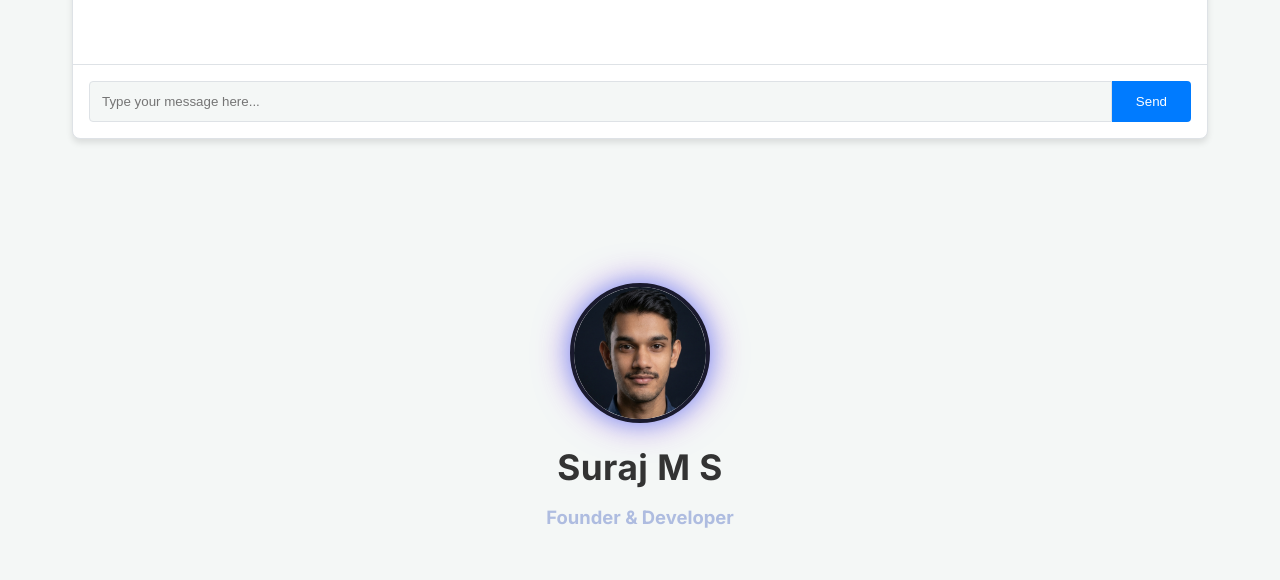
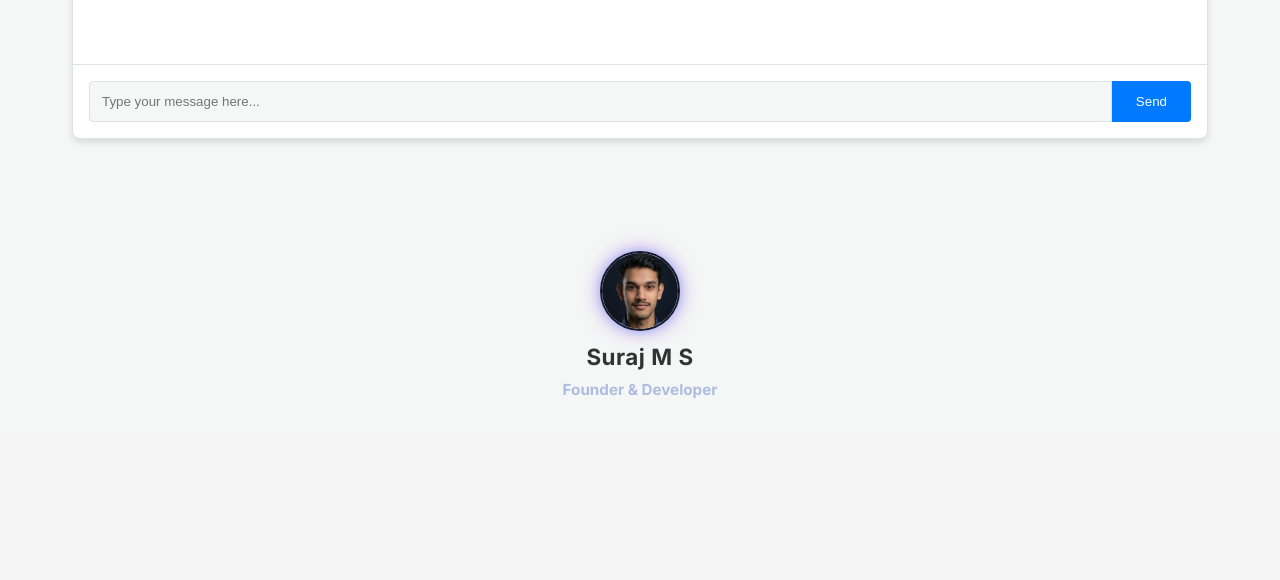
Before and after one commit to surajms1415/InterviewCraft, a Flask app: page /chatbot in a window 1280 px wide. Shown: the part 835-1415 px from the top of the page. After the commit the page ends 1233 px from the top, so only its background shows below. Run offline with Flask 3, Linux system fonts and the light colour scheme.

Commit message:
Scale down the site footer dimensions

```diff
--- a/static/css/style.css
+++ b/static/css/style.css
@@ -275,8 +275,8 @@ a {
 
 /* Footer */
 .site-footer {
-  margin-top: 4rem;
-  padding: 3rem 1rem;
+  margin-top: 3rem;
+  padding: 2rem 1rem;
   background-color: transparent;
   text-align: center;
 }
@@ -289,22 +289,22 @@ a {
   display: flex;
   flex-direction: column;
   align-items: center;
-  gap: 0.5rem;
+  gap: 0.25rem;
 }
 
 .footer-img {
-  width: 140px;
-  height: 140px;
+  width: 80px;
+  height: 80px;
   border-radius: 50%;
   object-fit: cover;
-  border: 4px solid #1a1a2e;
-  box-shadow: 0 0 35px rgba(138, 43, 226, 0.6), 0 0 20px rgba(0, 191, 255, 0.4);
-  margin-bottom: 0.5rem;
+  border: 2px solid #1a1a2e;
+  box-shadow: 0 0 20px rgba(138, 43, 226, 0.5), 0 0 10px rgba(0, 191, 255, 0.3);
+  margin-bottom: 0.25rem;
   background-color: var(--card-bg);
 }
 
 .footer-profile h2 {
-  font-size: 2.2rem;
+  font-size: 1.4rem;
   font-weight: 800;
   color: var(--text-color);
   margin: 0;
@@ -312,7 +312,7 @@ a {
 }
 
 .footer-profile p {
-  font-size: 1.15rem;
+  font-size: 0.95rem;
   font-weight: 600;
   color: #aebce0;
   margin: 0;
```
